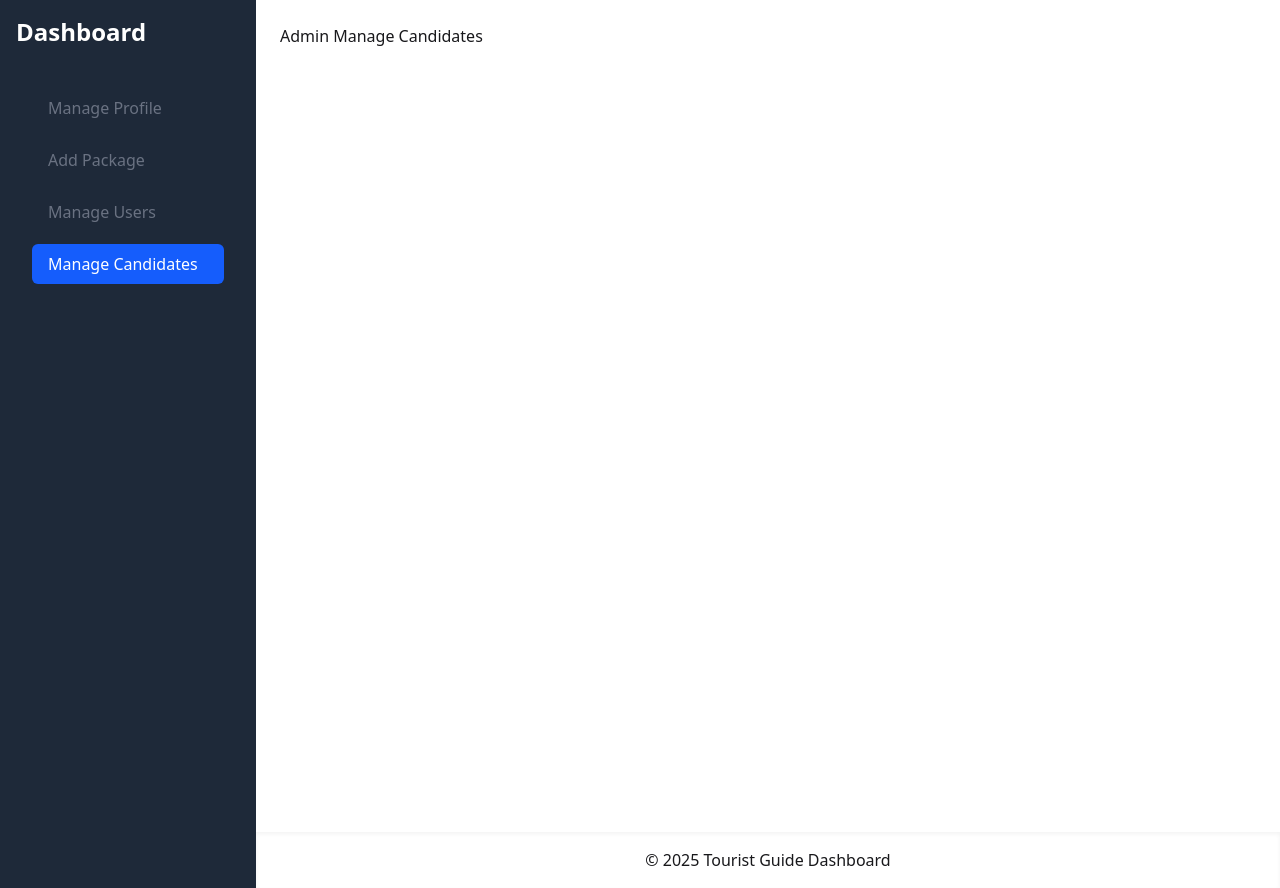
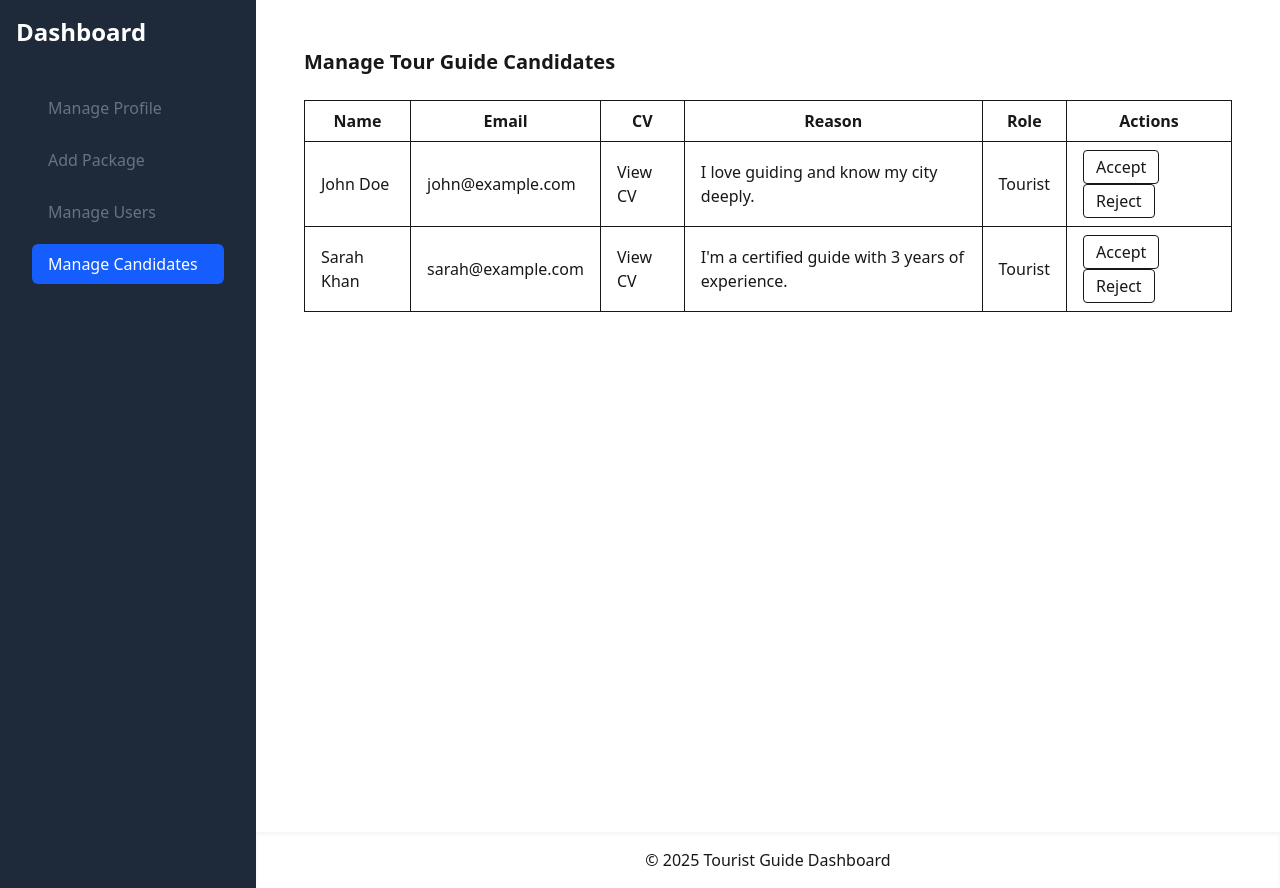
Before and after one commit to toimurhasan/sonarbangla-travels-client, a React (Vite) app: page /dashboard/admin/manage-candidates in a window 1280 px wide. Built offline with nearby package versions, Linux system fonts and the light colour scheme; no server answers.

Commit message:
admin dashboard full design

```diff
--- a/package.json
+++ b/package.json
@@ -14,10 +14,12 @@
     "daisyui": "^5.0.46",
     "firebase": "^11.10.0",
     "react": "^19.1.0",
+    "react-confetti": "^6.4.0",
     "react-datepicker": "^8.4.0",
     "react-dom": "^19.1.0",
     "react-icons": "^5.5.0",
     "react-router": "^7.6.3",
+    "react-select": "^5.10.2",
     "react-share": "^5.2.2",
     "react-tabs": "^6.1.0",
     "react-toastify": "^11.0.5",
--- /dev/null
+++ b/src/dashboard/ManageCandidates.jsx
@@ -0,0 +1,102 @@
+import { useState } from "react";
+
+const initialApplications = [
+  {
+    id: "1",
+    name: "John Doe",
+    email: "john@example.com",
+    role: "tourist",
+    cv: "https://example.com/john_cv.pdf",
+    reason: "I love guiding and know my city deeply.",
+  },
+  {
+    id: "2",
+    name: "Sarah Khan",
+    email: "sarah@example.com",
+    role: "tourist",
+    cv: "https://example.com/sarah_cv.pdf",
+    reason: "I'm a certified guide with 3 years of experience.",
+  },
+];
+
+const ManageCandidates = () => {
+  const [applications, setApplications] = useState(initialApplications);
+
+  const handleAccept = (id) => {
+    const accepted = applications.find((app) => app.id === id);
+    if (accepted) {
+      console.log("Promoted to tour-guide:", {
+        ...accepted,
+        role: "tour-guide",
+      });
+      setApplications((prev) => prev.filter((app) => app.id !== id));
+    }
+  };
+
+  const handleReject = (id) => {
+    const confirmed = confirm("Are you sure you want to reject this application?");
+    if (confirmed) {
+      setApplications((prev) => prev.filter((app) => app.id !== id));
+    }
+  };
+
+  return (
+    <div className="p-6 max-w-6xl mx-auto space-y-6">
+      <h2 className="text-xl font-semibold">Manage Tour Guide Candidates</h2>
+
+      <div className="overflow-x-auto">
+        <table className="min-w-full border">
+          <thead>
+            <tr>
+              <th className="border px-4 py-2">Name</th>
+              <th className="border px-4 py-2">Email</th>
+              <th className="border px-4 py-2">CV</th>
+              <th className="border px-4 py-2">Reason</th>
+              <th className="border px-4 py-2">Role</th>
+              <th className="border px-4 py-2">Actions</th>
+            </tr>
+          </thead>
+          <tbody>
+            {applications.length > 0 ? (
+              applications.map((app) => (
+                <tr key={app.id}>
+                  <td className="border px-4 py-2">{app.name}</td>
+                  <td className="border px-4 py-2">{app.email}</td>
+                  <td className="border px-4 py-2">
+                    <a href={app.cv} target="_blank" rel="noopener noreferrer">
+                      View CV
+                    </a>
+                  </td>
+                  <td className="border px-4 py-2">{app.reason}</td>
+                  <td className="border px-4 py-2 capitalize">{app.role}</td>
+                  <td className="border px-4 py-2 space-x-2">
+                    <button
+                      onClick={() => handleAccept(app.id)}
+                      className="px-3 py-1 border rounded"
+                    >
+                      Accept
+                    </button>
+                    <button
+                      onClick={() => handleReject(app.id)}
+                      className="px-3 py-1 border rounded"
+                    >
+                      Reject
+                    </button>
+                  </td>
+                </tr>
+              ))
+            ) : (
+              <tr>
+                <td colSpan="6" className="text-center border px-4 py-4">
+                  No applications pending.
+                </td>
+              </tr>
+            )}
+          </tbody>
+        </table>
+      </div>
+    </div>
+  );
+};
+
+export default ManageCandidates;
--- /dev/null
+++ b/src/dashboard/ManageUsers.jsx
@@ -0,0 +1,88 @@
+import { useState, useMemo } from "react";
+import Select from "react-select";
+
+// Sample user data (you'll replace this with data from backend)
+const sampleUsers = [
+  { name: "Alice", email: "alice@example.com", role: "tourist" },
+  { name: "Bob", email: "bob@example.com", role: "tour-guide" },
+  { name: "Charlie", email: "charlie@example.com", role: "admin" },
+  { name: "David", email: "david@example.com", role: "tourist" },
+];
+
+const roleOptions = [
+  { value: "", label: "All Roles" },
+  { value: "tourist", label: "Tourist" },
+  { value: "tour-guide", label: "Tour Guide" },
+  { value: "admin", label: "Admin" },
+];
+
+const ManageUsers = () => {
+  const [users] = useState(sampleUsers);
+  const [searchTerm, setSearchTerm] = useState("");
+  const [selectedRole, setSelectedRole] = useState(roleOptions[0]);
+
+  const filteredUsers = useMemo(() => {
+    return users.filter((user) => {
+      const matchRole = selectedRole.value ? user.role === selectedRole.value : true;
+      const matchSearch =
+        user.name.toLowerCase().includes(searchTerm.toLowerCase()) ||
+        user.email.toLowerCase().includes(searchTerm.toLowerCase());
+      return matchRole && matchSearch;
+    });
+  }, [searchTerm, selectedRole, users]);
+
+  return (
+    <div className="p-6 max-w-6xl mx-auto space-y-6">
+      <h2 className="text-xl font-semibold">Manage Users</h2>
+
+      {/* Filter & Search */}
+      <div className="flex flex-col md:flex-row gap-4 md:items-center">
+        <input
+          type="text"
+          placeholder="Search by name or email"
+          value={searchTerm}
+          onChange={(e) => setSearchTerm(e.target.value)}
+          className="border px-3 py-2 rounded w-full md:w-1/2"
+        />
+        <Select
+          options={roleOptions}
+          value={selectedRole}
+          onChange={setSelectedRole}
+          className="w-full md:w-1/3 text-black"
+        />
+      </div>
+
+      {/* Users Table */}
+      <div className="overflow-x-auto">
+        <table className="min-w-full border">
+          <thead>
+            <tr className="text-left">
+              <th className="border px-4 py-2">Name</th>
+              <th className="border px-4 py-2">Email</th>
+              <th className="border px-4 py-2">Role</th>
+            </tr>
+          </thead>
+          <tbody>
+            {filteredUsers.length > 0 ? (
+              filteredUsers.map((user, i) => (
+                <tr key={i}>
+                  <td className="border px-4 py-2">{user.name}</td>
+                  <td className="border px-4 py-2">{user.email}</td>
+                  <td className="border px-4 py-2 capitalize">{user.role}</td>
+                </tr>
+              ))
+            ) : (
+              <tr>
+                <td className="border px-4 py-2 text-center" colSpan="3">
+                  No users found.
+                </td>
+              </tr>
+            )}
+          </tbody>
+        </table>
+      </div>
+    </div>
+  );
+};
+
+export default ManageUsers;
--- a/src/routes/router.jsx
+++ b/src/routes/router.jsx
@@ -21,6 +21,8 @@ import TourGuideAssignedTours from "../dashboard/TourGuideAssignedTours";
 import TourGuideStories from "../dashboard/TourGuideStories";
 import AdminManageProfile from "../dashboard/AdminManageProfile";
 import AddPackage from "../dashboard/AddPackage";
+import ManageUsers from "../dashboard/ManageUsers";
+import ManageCandidates from "../dashboard/ManageCandidates";
 
 const router = createBrowserRouter([
   // Basic Layout Routes
@@ -73,8 +75,8 @@ const router = createBrowserRouter([
       // Admin
       { path: "admin/manage-profile", element: <AdminManageProfile /> },
       { path: "admin/add-package", element: <AddPackage></AddPackage> },
-      { path: "admin/manage-users", element: <div>Admin Manage Users</div> },
-      { path: "admin/manage-candidates", element: <div>Admin Manage Candidates</div> },
+      { path: "admin/manage-users", element: <ManageUsers></ManageUsers> },
+      { path: "admin/manage-candidates", element: <ManageCandidates /> },
     ],
   },
 ]);
```
Also changed, not shown: 1 other file (tests, documents, lock files or other folders).
